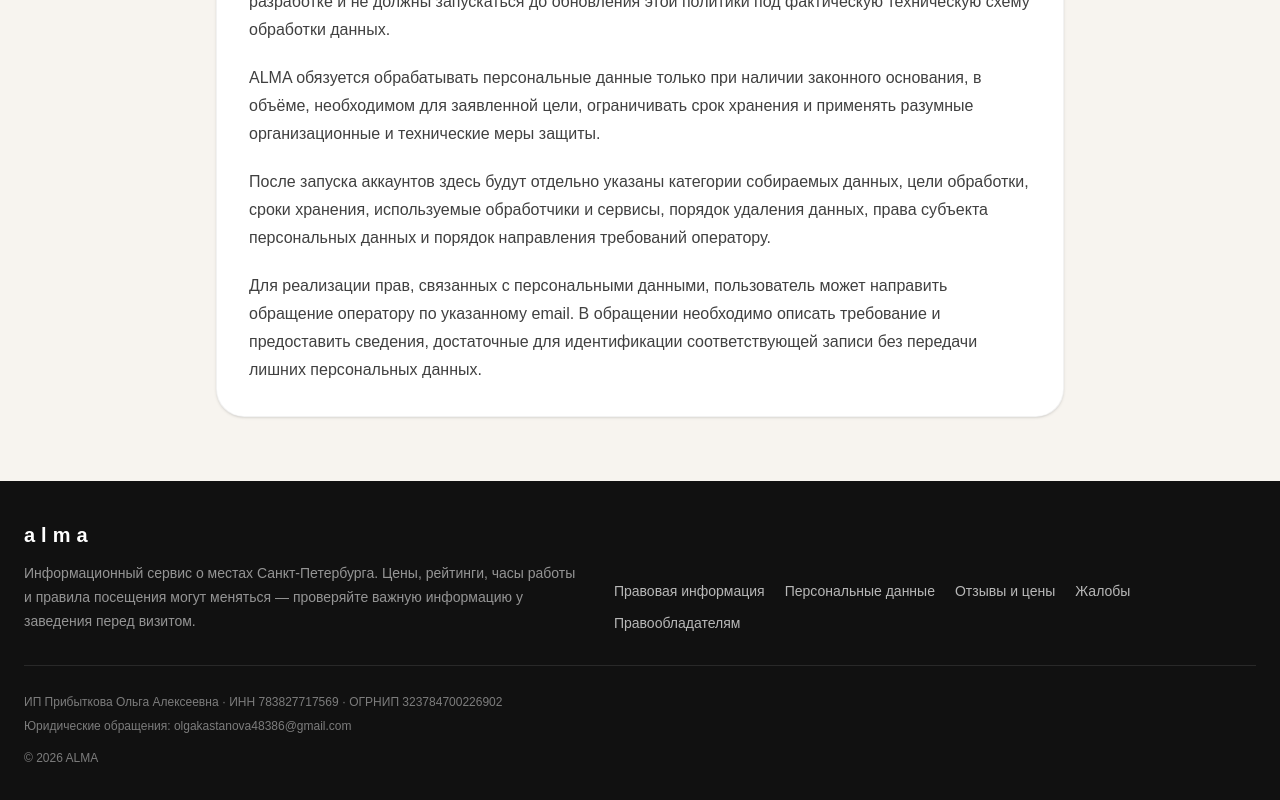
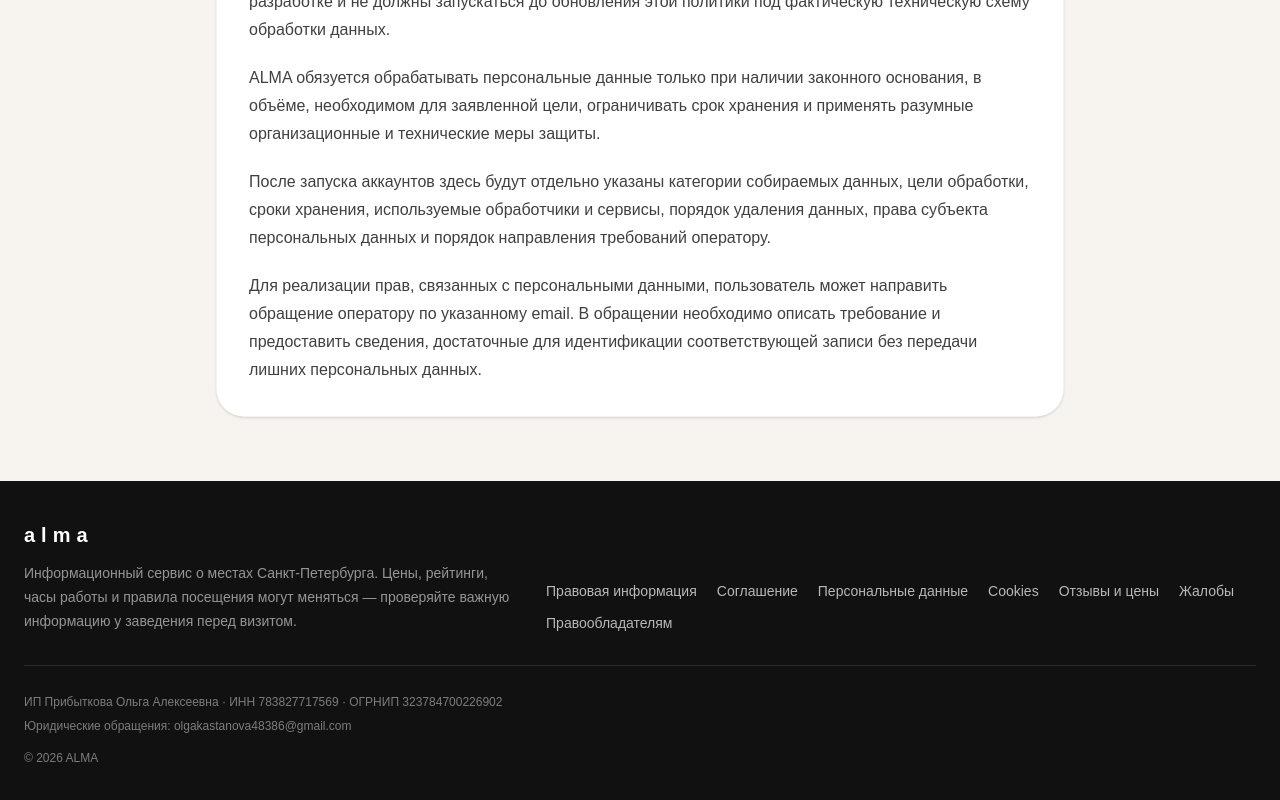
Before and after one commit to olgakastanova48386-dotcom/alma, a Next.js app: page /legal/privacy in a window 1280 px wide. Shown: the part 513-1313 px from the top of the page. Built offline with nearby package versions, Linux system fonts and the light colour scheme.

Commit message:
Link footer to legal documents

```diff
--- a/components/LegalFooter.tsx
+++ b/components/LegalFooter.tsx
@@ -16,10 +16,12 @@ export default function LegalFooter() {
 
           <nav className="flex flex-wrap gap-x-5 gap-y-3 text-sm text-white/70">
             <Link href="/legal" className="hover:text-white transition">Правовая информация</Link>
-            <Link href="/legal#privacy" className="hover:text-white transition">Персональные данные</Link>
-            <Link href="/legal#reviews" className="hover:text-white transition">Отзывы и цены</Link>
-            <Link href="/legal#complaints" className="hover:text-white transition">Жалобы</Link>
-            <Link href="/legal#rightsholders" className="hover:text-white transition">Правообладателям</Link>
+            <Link href="/legal/terms" className="hover:text-white transition">Соглашение</Link>
+            <Link href="/legal/privacy" className="hover:text-white transition">Персональные данные</Link>
+            <Link href="/legal/cookies" className="hover:text-white transition">Cookies</Link>
+            <Link href="/legal/reviews" className="hover:text-white transition">Отзывы и цены</Link>
+            <Link href="/legal/complaints" className="hover:text-white transition">Жалобы</Link>
+            <Link href="/legal/rightsholders" className="hover:text-white transition">Правообладателям</Link>
           </nav>
         </div>
 
```
